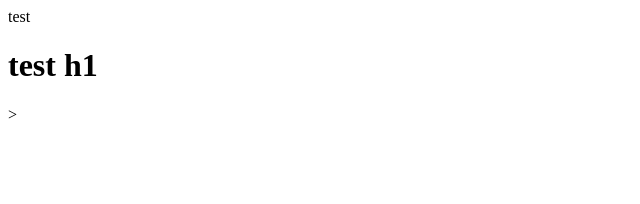
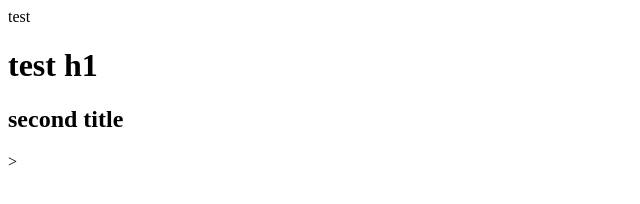
Before and after one commit to JunWakamatsu/websitecreation, a plain HTML site: page index.html in a window 1280 px wide. Shown: the whole page, without its empty margins (0-640 px from the left). Drawn offline with Linux system fonts and the light colour scheme.

Commit message:
add_subtitle

```diff
--- a/index.html
+++ b/index.html
@@ -4,5 +4,6 @@
     </head>
     <body>
         <h1>test h1</h1>
+        <h2> second title </h2>
     </body>
 </html>>
```
